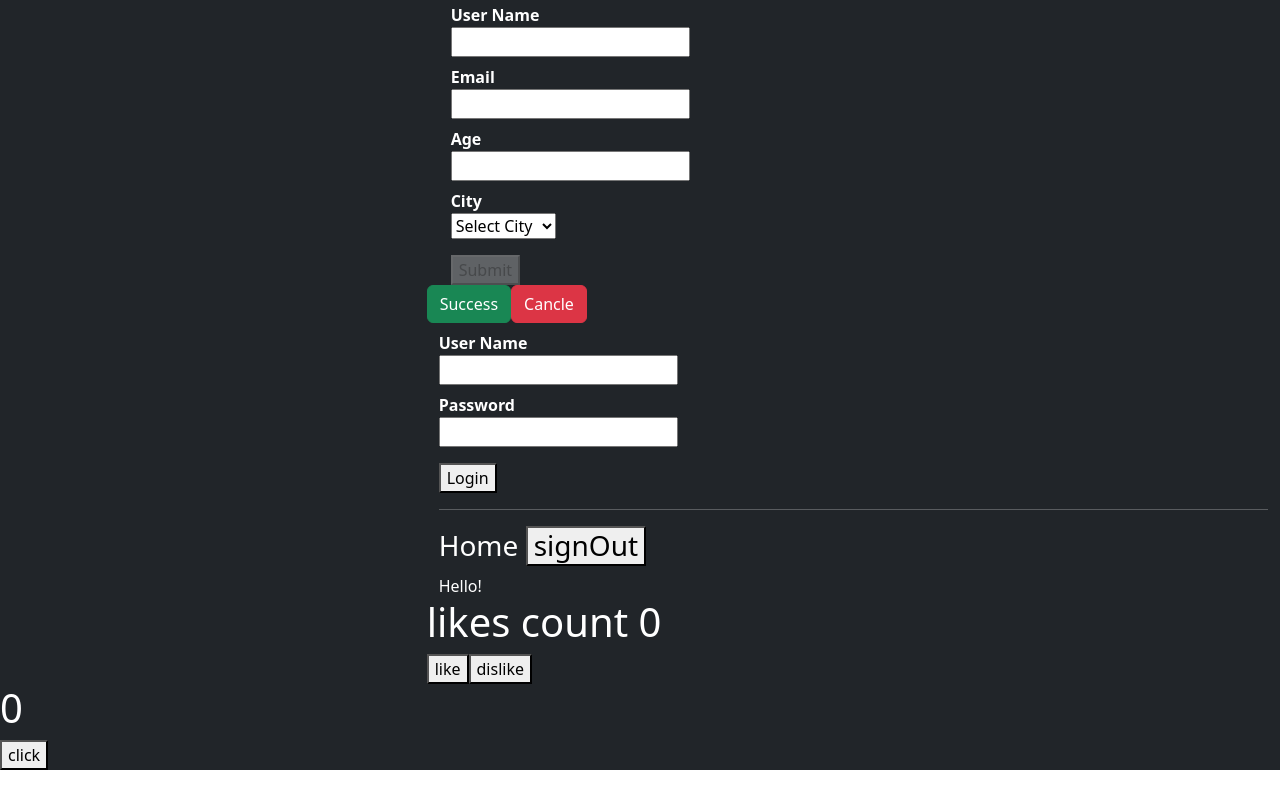
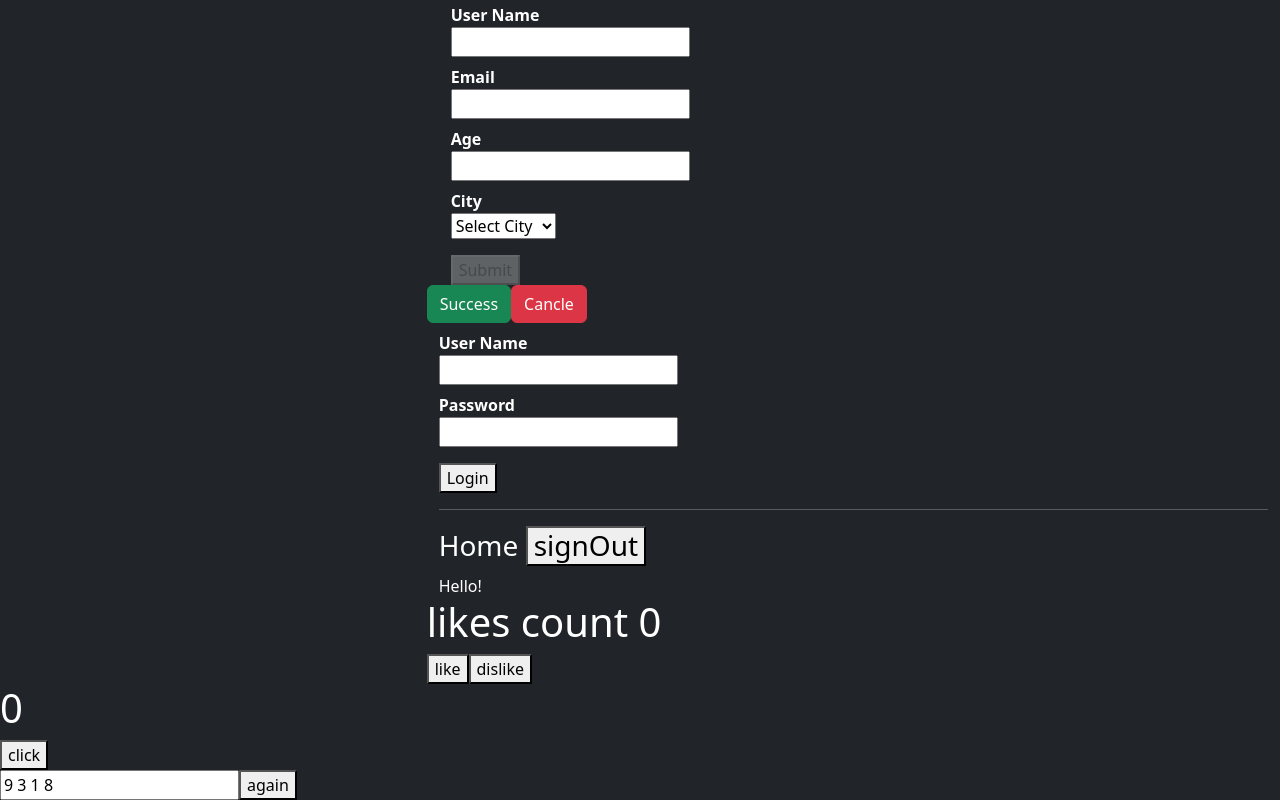
Before and after one commit to smruti12344/react-practice, a React (Create React App) app: page / in a window 1280 px wide. Shown: the part 1374-2174 px from the top of the page. Before the commit the page ends 2144 px from the top, so only its background shows below. Built offline with nearby package versions, Linux system fonts and the light colour scheme; no server answers.

Commit message:
here i added second custom hook to get random code

```diff
--- a/src/App.js
+++ b/src/App.js
@@ -7,10 +7,12 @@ import Api from './Components/Api.module';
 import TwowayBindingClassComponent from './Components/Two-wayBindingClassComponent';
 import ApiClassComponent from './Components/ApiClassComponent';
 import { useUpperCase } from './Components/CustomHookComponent';
+import { useCapture } from './Components/useGenerate.component';
 
 function App() {
   const[name,setName]=useState("");
   const {data,error} = useUpperCase(name);
+  const {capture,getCode} = useCapture();
   function inputHandler(e){
     setName(e.target.value);
   }
@@ -36,6 +38,10 @@ function App() {
     </section>
     <footer>
       <LifeCycle/>
+      <div>
+        <input type='text' value={capture} readOnly />
+        <button onClick={()=>getCode()}>again</button>
+      </div>
     </footer>
     </div>
   );
--- /dev/null
+++ b/src/Components/useGenerate.component.jsx
@@ -0,0 +1,18 @@
+import { useEffect, useState } from "react";
+
+export function useCapture(){
+    const [capture , setCapture] = useState('');
+
+    function getCode(){
+        var a = Math.random()*10;
+        var b = Math.random()*10;
+        var c = Math.random()*10;
+        var d = Math.random()*10;
+
+        setCapture(`${Math.round(a)} ${Math.round(b)} ${Math.round(c)} ${Math.round(d)}`);
+    }
+    useEffect(()=>{
+       getCode();
+    },[])
+    return {capture,getCode};
+}
```
